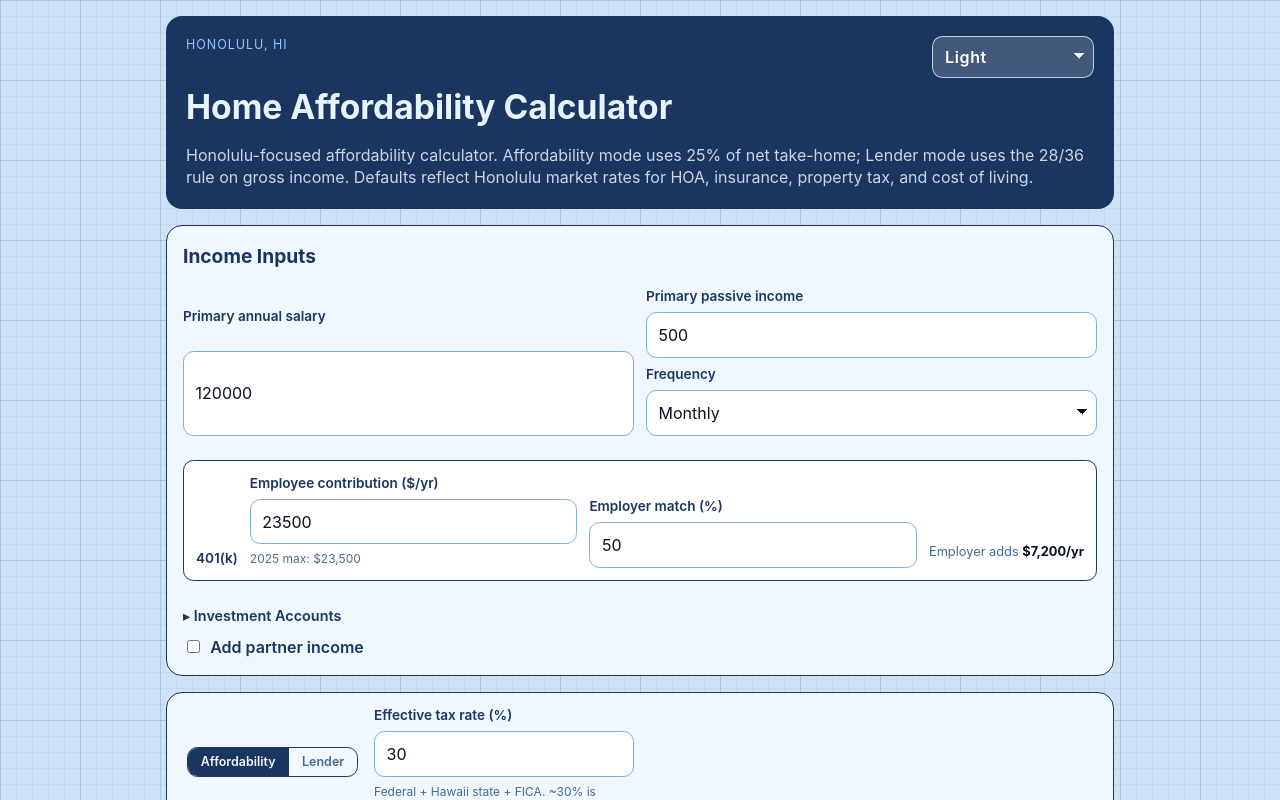
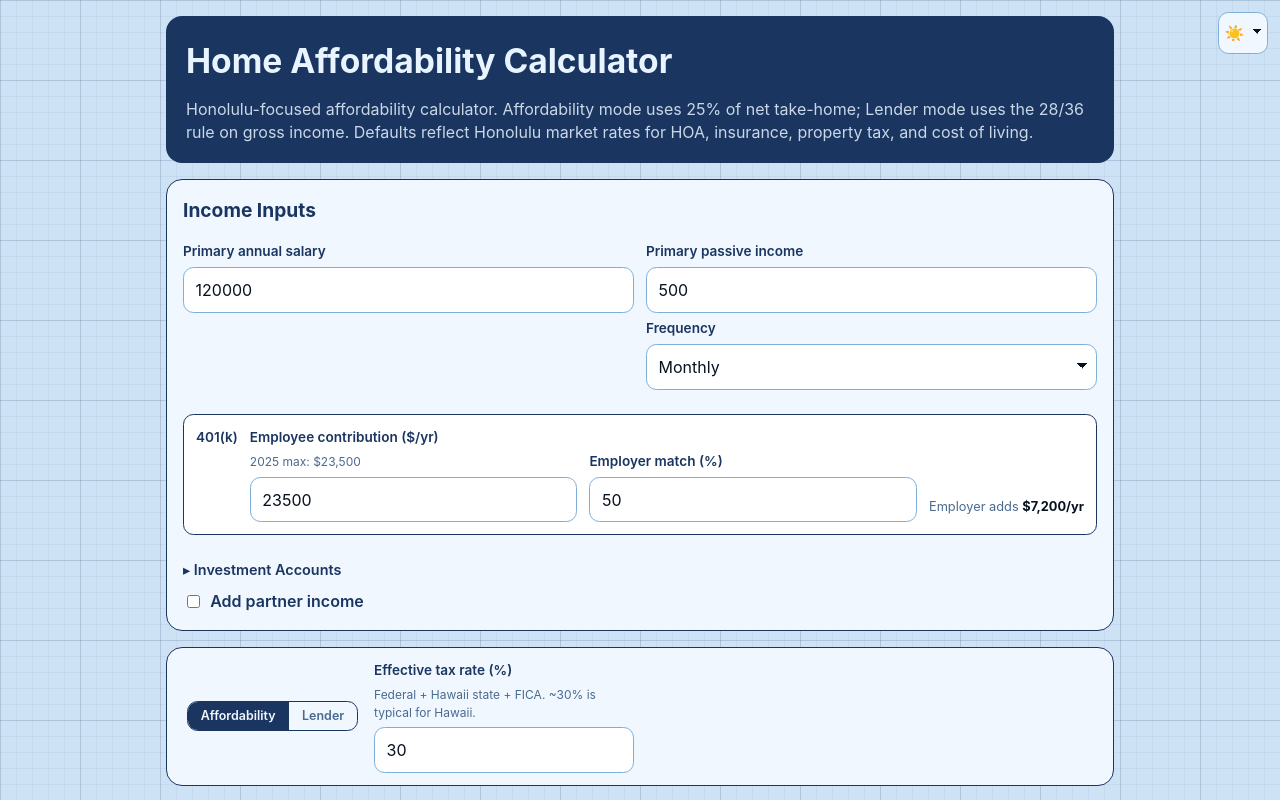
Before and after one commit to rcammack/budget-calculator, a React (Vite) app: page / in a window 1280 px wide. Shown: the top 800 px of the page. Built offline with nearby package versions, Linux system fonts and the light colour scheme.

Commit message:
ui polish

```diff
--- a/src/App.css
+++ b/src/App.css
@@ -29,14 +29,14 @@
 
 .app-header-top {
   display: flex;
-  align-items: flex-start;
+  align-items: center;
   justify-content: space-between;
   gap: 1rem;
   flex-wrap: wrap;
 }
 
 .app-header h1 {
-  margin: 0.25rem 0 0.75rem;
+  margin: 0 0 0.75rem;
   font-size: clamp(1.5rem, 4vw, 2.1rem);
 }
 
@@ -56,25 +56,29 @@
 }
 
 /* ── Theme switcher ────────────────────────────────────────────── */
+.theme-switcher {
+  position: fixed;
+  top: 0.75rem;
+  right: 0.75rem;
+  z-index: 100;
+}
+
 .theme-switcher select {
-  background: var(--tbtn-active-bg);
-  color: var(--tbtn-active-color);
-  border: 1px solid var(--tbtn-active-border);
+  background: var(--bg-panel);
+  color: var(--text-body);
+  border: 1px solid var(--border-input);
   border-radius: var(--radius-input);
-  padding: 0.45rem 2rem 0.45rem 0.75rem;
-  font: inherit;
+  padding: 0.15rem 1.4rem 0.15rem 0.35rem;
   font-size: 1rem;
-  font-weight: 600;
-  letter-spacing: 0.04em;
+  line-height: 1;
   cursor: pointer;
-  width: auto;
   appearance: none;
   background-image: linear-gradient(45deg, transparent 50%, currentColor 50%),
     linear-gradient(135deg, currentColor 50%, transparent 50%);
   background-position:
-    calc(100% - 0.85rem) calc(50% - 1px),
-    calc(100% - 0.55rem) calc(50% - 1px);
-  background-size: 0.35rem 0.35rem, 0.35rem 0.35rem;
+    calc(100% - 0.55rem) calc(50% - 1px),
+    calc(100% - 0.3rem) calc(50% - 1px);
+  background-size: 0.3rem 0.3rem, 0.3rem 0.3rem;
   background-repeat: no-repeat;
 }
 
@@ -115,6 +119,13 @@
 .field-group {
   display: grid;
   gap: 0.35rem;
+  align-content: start;
+}
+
+@media (min-width: 700px) {
+  .three-col .field {
+    align-content: end;
+  }
 }
 
 .field span {
@@ -609,10 +620,10 @@ strong {
 
 @media (max-width: 600px) {
   .retirement-row {
-    grid-template-columns: 1fr 1fr;
+    grid-template-columns: 1fr;
   }
-  .retirement-label { grid-column: 1 / -1; }
-  .retirement-match  { grid-column: 1 / -1; }
+  .retirement-label { grid-column: unset; }
+  .retirement-match  { grid-column: unset; }
 }
 
 .retirement-label {
@@ -620,6 +631,7 @@ strong {
   font-weight: 600;
   color: var(--text-label);
   white-space: nowrap;
+  align-self: start;
 }
 
 .retirement-match {
--- a/src/App.jsx
+++ b/src/App.jsx
@@ -110,21 +110,14 @@ function App() {
 
   return (
     <main className="app-shell">
+      <label className="theme-switcher" aria-label="Color theme">
+        <select value={theme} onChange={(e) => setTheme(e.target.value)}>
+          <option value="light">☀️</option>
+          <option value="dark">🌙</option>
+          <option value="hc">◑</option>
+        </select>
+      </label>
       <header className="app-header">
-        <div className="app-header-top">
-          <p className="eyebrow">Honolulu, HI</p>
-          <label className="theme-switcher">
-            <select
-              value={theme}
-              onChange={(e) => setTheme(e.target.value)}
-              aria-label="Color theme"
-            >
-              <option value="light">Light</option>
-              <option value="dark">Dark</option>
-              <option value="hc">High Contrast</option>
-            </select>
-          </label>
-        </div>
         <h1>Home Affordability Calculator</h1>
         <p>
           Honolulu-focused affordability calculator. Affordability mode uses 25% of net
--- a/src/components/DownPaymentAdvice.jsx
+++ b/src/components/DownPaymentAdvice.jsx
@@ -1,8 +1,6 @@
 import { currency, calculateDownPaymentStrategy } from '../calculations'
 
 const DownPaymentAdvice = ({ inputs, recommendedHomePrice, liquidSavings }) => {
-  if (liquidSavings <= 0 || recommendedHomePrice <= 0) return null
-
   const {
     twentyPctDown, excess, canCover20Pct,
     annualMortgageSaving, annualStockReturn, annualHysaReturn,
--- a/src/components/NumberInput.jsx
+++ b/src/components/NumberInput.jsx
@@ -9,6 +9,7 @@ const NumberInput = ({ label, value, onChange, hint, tooltip, step = 'any' }) =>
         </span>
       )}
     </span>
+    {hint && <small>{hint}</small>}
     <input
       type="number"
       inputMode="decimal"
@@ -17,7 +18,6 @@ const NumberInput = ({ label, value, onChange, hint, tooltip, step = 'any' }) =>
       value={value}
       onChange={(event) => onChange(event.target.value)}
     />
-    {hint && <small>{hint}</small>}
   </label>
 )
 
```
